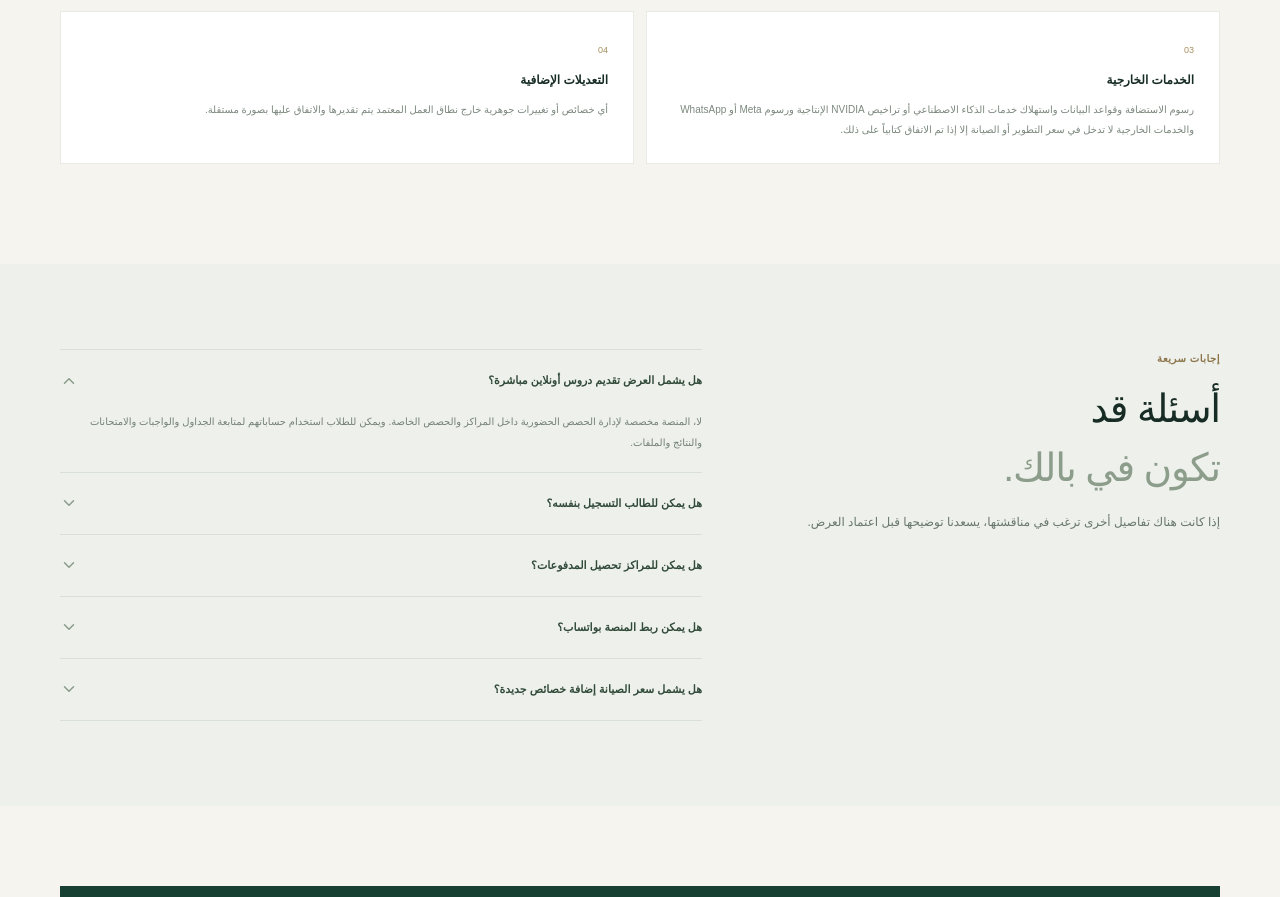
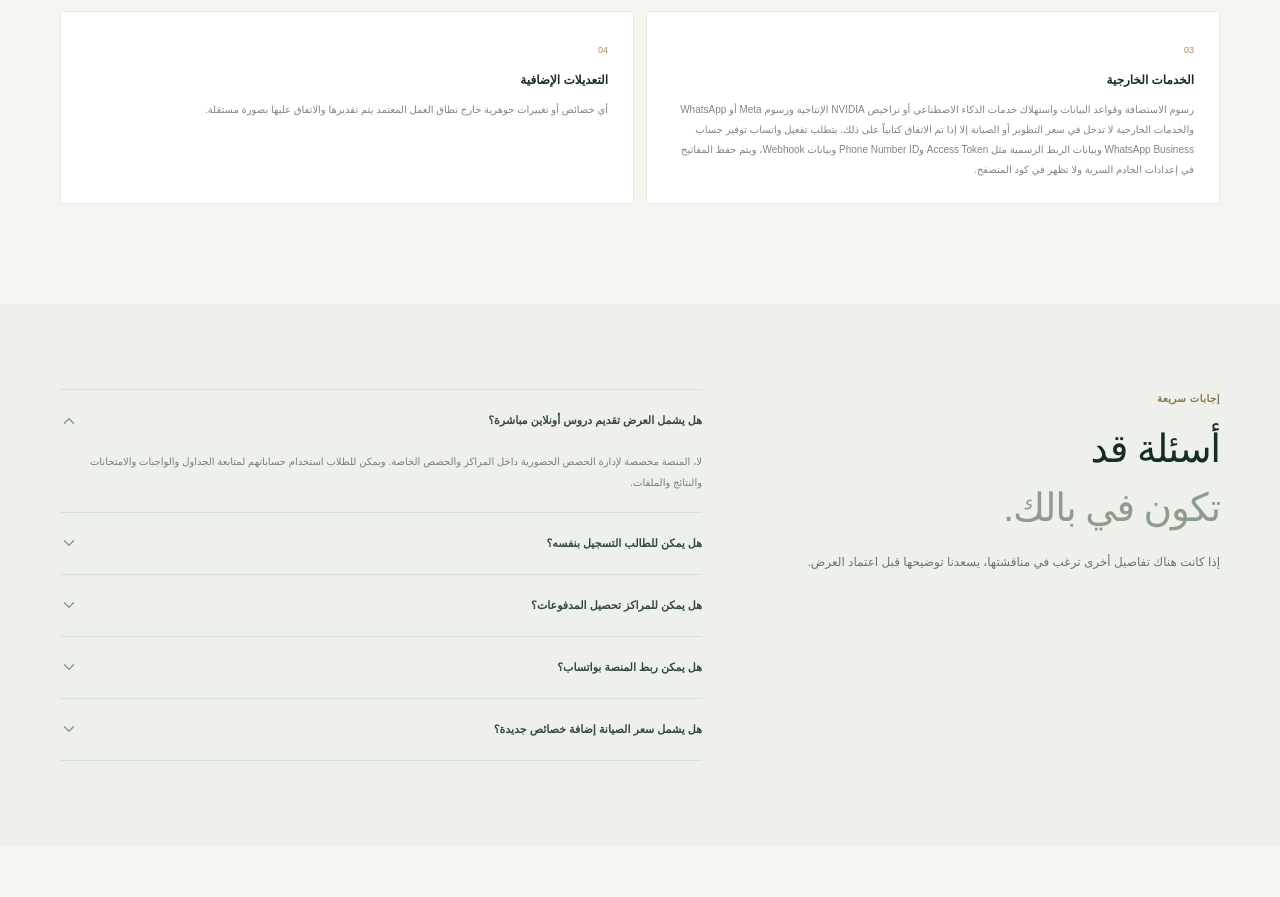
Before and after one commit to beshoy1402/veltrix-arabic, a Next.js app: page / in a window 1280 px wide. Shown: the part 6110-7007 px from the top of the page. Built offline with nearby package versions, Linux system fonts and the light colour scheme; a web font is replaced by a local one.

Commit message:
Clarify secure WhatsApp API credential requirements

```diff
--- a/app/page.tsx
+++ b/app/page.tsx
@@ -118,7 +118,7 @@ export default function Home() {
 
       <section className="process-section"><div className="wrap"><div className="section-heading light"><div><span className="section-kicker">من الفكرة إلى التشغيل</span><h2>خطوات واضحة.<br/><em>نتيجة مدروسة.</em></h2></div><p>نعمل وفق مراحل منظمة لضمان وضوح نطاق العمل ومراجعة التفاصيل قبل الإطلاق.</p></div><div className="process-grid"><div><span>01</span><b>اعتماد نطاق العمل</b><small>مراجعة الخصائص والتفاصيل والاتفاق على الأولويات.</small></div><div><span>02</span><b>التصميم والتطوير</b><small>تصميم الواجهات وتنفيذ الأنظمة والوظائف المعتمدة.</small></div><div><span>03</span><b>الاختبار والمراجعة</b><small>مراجعة تجربة الاستخدام والوظائف والصلاحيات.</small></div><div><span>04</span><b>التسليم والتشغيل</b><small>إطلاق المنصة وبدء فترة الصيانة المتفق عليها.</small></div></div></div></section>
 
-      <section className="section wrap" id="terms"><div className="section-heading"><div><span className="section-kicker">توضيحات مهمة</span><h2>تفاصيل تحفظ<br/><em>وضوح الاتفاق.</em></h2></div><p>نحرص على توضيح حدود العرض وما يتضمنه قبل بدء التنفيذ.</p></div><div className="terms-grid"><div className="term-card"><span>01</span><b>نطاق التطوير</b><p>يتم اعتماد الخصائص النهائية والأولويات والتفاصيل الفنية قبل بدء التنفيذ، ويتراوح سعر التطوير من 20,000 إلى 35,000 جنيه مصري.</p></div><div className="term-card"><span>02</span><b>حدود الصيانة</b><p>تشمل الباقة الإصلاحات والفحوصات والتحديثات المتوافقة والتعديلات البسيطة للمحتوى، ولا تشمل تطوير أنظمة كبيرة جديدة.</p></div><div className="term-card"><span>03</span><b>الخدمات الخارجية</b><p>رسوم الاستضافة وقواعد البيانات واستهلاك خدمات الذكاء الاصطناعي أو تراخيص NVIDIA الإنتاجية ورسوم Meta أو WhatsApp والخدمات الخارجية لا تدخل في سعر التطوير أو الصيانة إلا إذا تم الاتفاق كتابياً على ذلك.</p></div><div className="term-card"><span>04</span><b>التعديلات الإضافية</b><p>أي خصائص أو تغييرات جوهرية خارج نطاق العمل المعتمد يتم تقديرها والاتفاق عليها بصورة مستقلة.</p></div></div></section>
+      <section className="section wrap" id="terms"><div className="section-heading"><div><span className="section-kicker">توضيحات مهمة</span><h2>تفاصيل تحفظ<br/><em>وضوح الاتفاق.</em></h2></div><p>نحرص على توضيح حدود العرض وما يتضمنه قبل بدء التنفيذ.</p></div><div className="terms-grid"><div className="term-card"><span>01</span><b>نطاق التطوير</b><p>يتم اعتماد الخصائص النهائية والأولويات والتفاصيل الفنية قبل بدء التنفيذ، ويتراوح سعر التطوير من 20,000 إلى 35,000 جنيه مصري.</p></div><div className="term-card"><span>02</span><b>حدود الصيانة</b><p>تشمل الباقة الإصلاحات والفحوصات والتحديثات المتوافقة والتعديلات البسيطة للمحتوى، ولا تشمل تطوير أنظمة كبيرة جديدة.</p></div><div className="term-card"><span>03</span><b>الخدمات الخارجية</b><p>رسوم الاستضافة وقواعد البيانات واستهلاك خدمات الذكاء الاصطناعي أو تراخيص NVIDIA الإنتاجية ورسوم Meta أو WhatsApp والخدمات الخارجية لا تدخل في سعر التطوير أو الصيانة إلا إذا تم الاتفاق كتابياً على ذلك. يتطلب تفعيل واتساب توفير حساب WhatsApp Business وبيانات الربط الرسمية مثل Access Token وPhone Number ID وبيانات Webhook، ويتم حفظ المفاتيح في إعدادات الخادم السرية ولا تظهر في كود المتصفح.</p></div><div className="term-card"><span>04</span><b>التعديلات الإضافية</b><p>أي خصائص أو تغييرات جوهرية خارج نطاق العمل المعتمد يتم تقديرها والاتفاق عليها بصورة مستقلة.</p></div></div></section>
 
       <section className="faq-section"><div className="wrap faq-grid"><div><span className="section-kicker">إجابات سريعة</span><h2>أسئلة قد<br/><em>تكون في بالك.</em></h2><p>إذا كانت هناك تفاصيل أخرى ترغب في مناقشتها، يسعدنا توضيحها قبل اعتماد العرض.</p></div><div className="faq-list">{faqs.map(([q,a],i)=><div className={faqOpen===i?"faq-item open":"faq-item"} key={q}><button onClick={()=>setFaqOpen(faqOpen===i?null:i)}><b>{q}</b><ChevronDown size={18}/></button>{faqOpen===i&&<p>{a}</p>}</div>)}</div></div></section>
 
```
